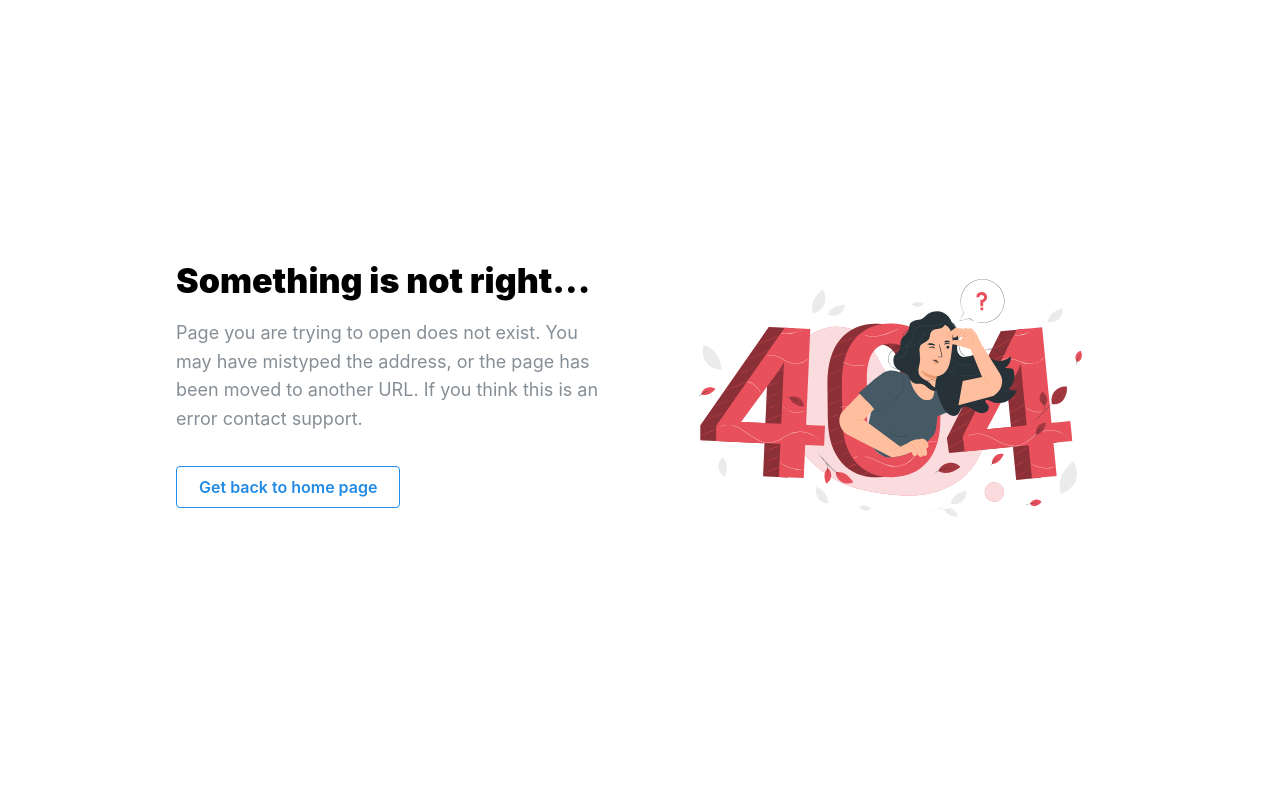
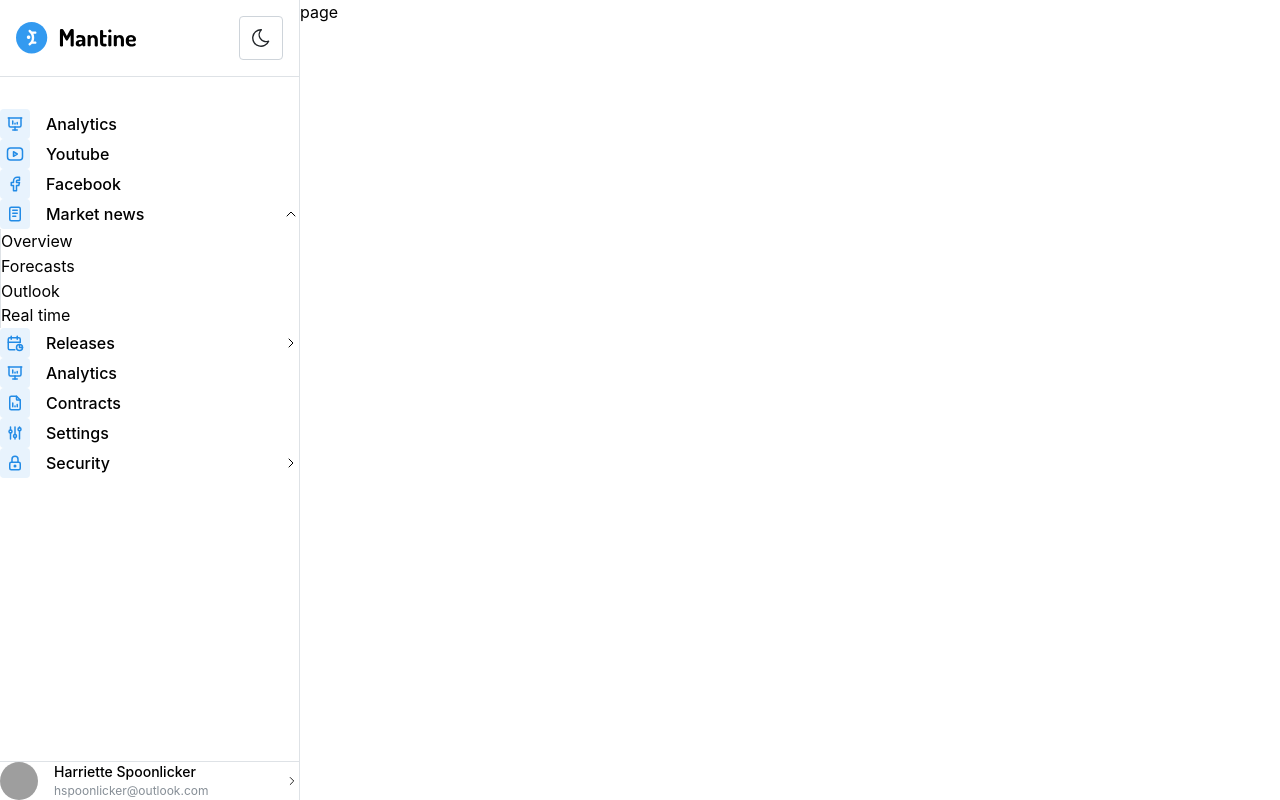
Before and after one commit to md-shakib-khan/Download-Xpert, a Next.js app in the folder web/: page /analytics in a window 1280 px wide. Before the commit this address had no page. Built offline with nearby package versions, Linux system fonts and the light colour scheme; grey boxes are pictures that could not be loaded.

Commit message:
dashboard --->>  analytics

```diff
--- /dev/null
+++ b/web/app/analytics/layout.tsx
@@ -0,0 +1,19 @@
+"use client";
+import FullHeaderLogic from "@/components/FullHeaderLogic";
+import { Flex } from "@mantine/core";
+import { useMediaQuery } from "@mantine/hooks";
+import React from "react";
+
+export default function AnalyticsLayout({
+  children,
+}: Readonly<{
+  children: React.ReactNode;
+}>) {
+  const navbarShow = useMediaQuery("(min-width: 70.25em)");
+  return (
+    <Flex direction={navbarShow ? "row" : "column"}>
+      <FullHeaderLogic navbarShow={navbarShow} />
+      {children}
+    </Flex>
+  );
+}
--- /dev/null
+++ b/web/app/analytics/page.tsx
@@ -0,0 +1,7 @@
+import React from 'react'
+
+export default function Analytics() {
+  return (
+    <div>page</div>
+  )
+}
--- a/web/components/SidePanel/NavbarNested.tsx
+++ b/web/components/SidePanel/NavbarNested.tsx
@@ -19,6 +19,7 @@ import {
   IconNotes,
   IconPresentationAnalytics,
   IconSun,
+  IconBrandFacebook
 } from "@tabler/icons-react";
 import { Logo } from "./Logo";
 import { LinksGroup } from "./NavbarLinksGroup/NavbarLinksGroup";
@@ -26,8 +27,9 @@ import classes from "./NavbarNested.module.css";
 import { UserButton } from "./UserButton/UserButton";
 
 const mockdata = [
-  { label: "Dashboard", icon: IconGauge, href: "/dashboard" },
+  { label: "Analytics", icon: IconPresentationAnalytics, href: "/analytics" },
   { label: "Youtube", icon: IconBrandYoutube, href: "/youtube" },
+  { label: "Facebook", icon: IconBrandFacebook, href: "/facebook" },
   {
     label: "Market news",
     icon: IconNotes,
```
